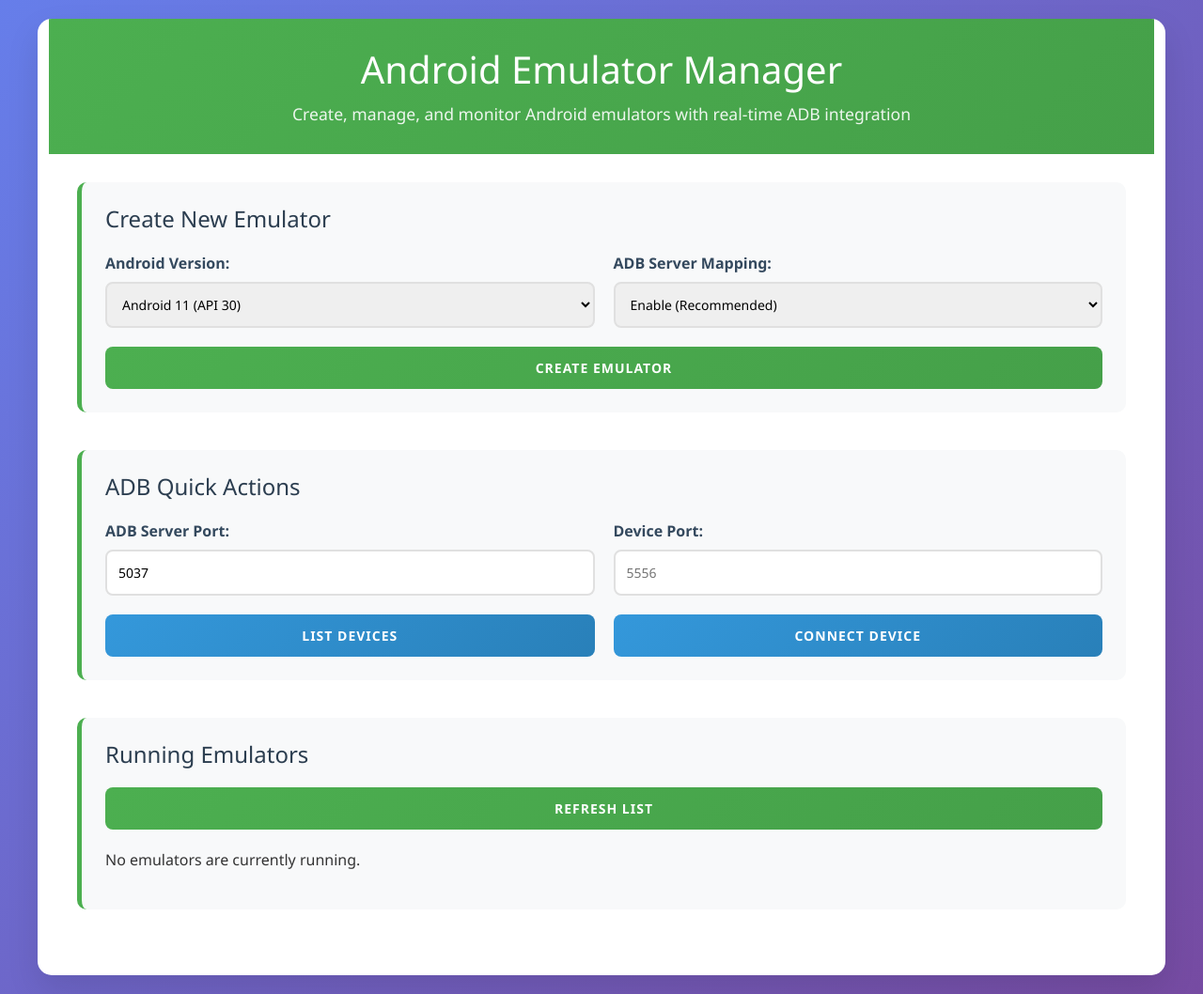
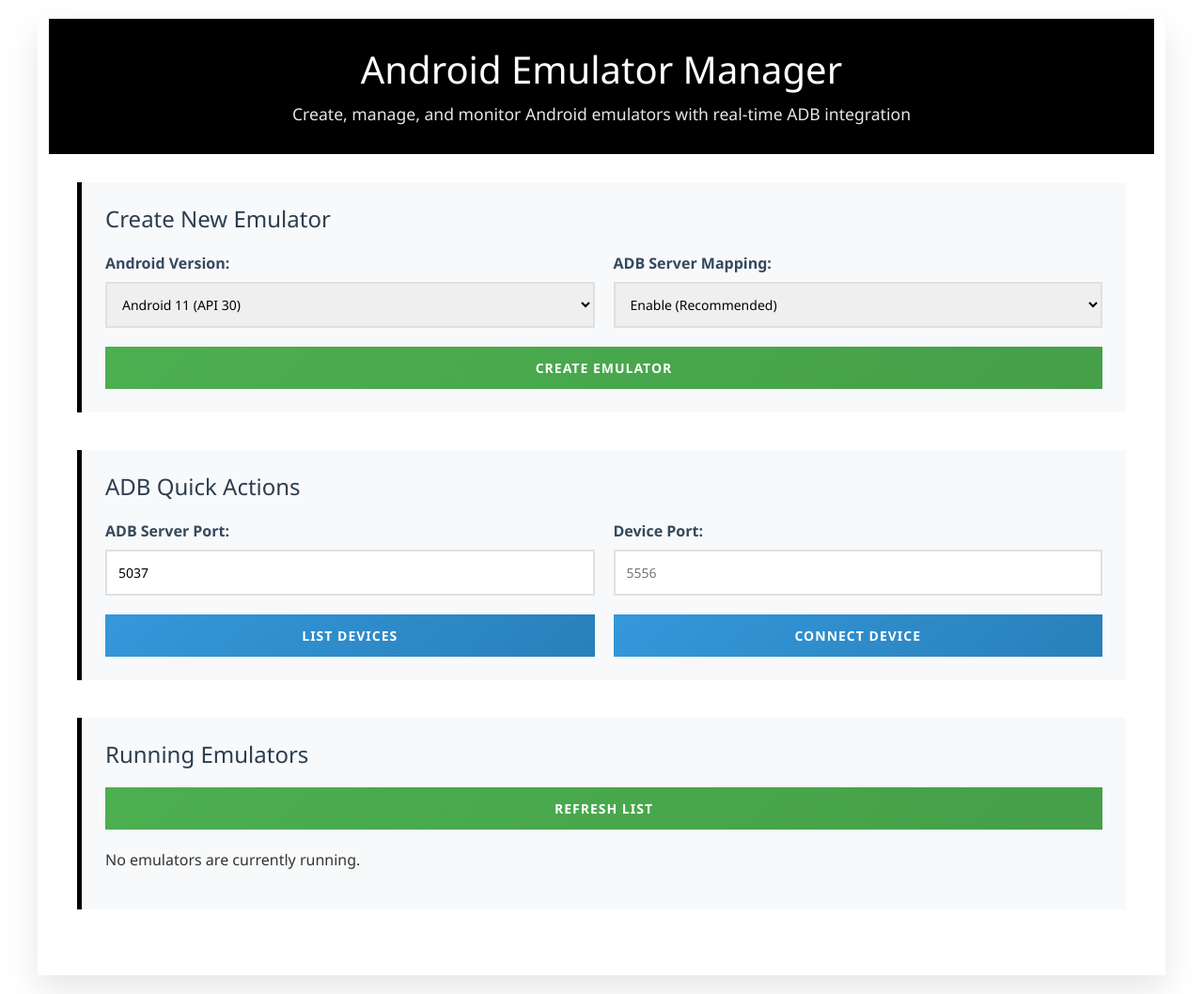
Before and after one commit to BlenDaniel/qemu, a Flask app: page / in a window 1280 px wide. Shown: the whole page at 94% size. Run offline with Flask 3, Linux system fonts and the light colour scheme; data that the repository does not hold is empty.

Commit message:
some more css edits

```diff
--- a/docker/api/static/css/main.css
+++ b/docker/api/static/css/main.css
@@ -3,7 +3,7 @@ body {
     font-family: 'Segoe UI', Tahoma, Geneva, Verdana, sans-serif;
     margin: 0;
     padding: 20px;
-    background: linear-gradient(135deg, #667eea 0%, #764ba2 100%);
+    background: linear-gradient(135deg, #ffffff 0%, #ffffff 100%);
     min-height: 100vh;
     color: #333;
 }
@@ -12,13 +12,13 @@ body {
     max-width: 1200px;
     margin: 0 auto;
     background: white;
-    border-radius: 15px;
+    /* border-radius: 15px; */
     box-shadow: 0 15px 35px rgba(0, 0, 0, 0.1);
     overflow: hidden;
 }
 
 .header {
-    background: linear-gradient(135deg, #4CAF50 0%, #45a049 100%);
+    background: linear-gradient(135deg, #000000 0%, #000000 100%);
     color: white;
     padding: 30px;
     text-align: center;
@@ -44,8 +44,8 @@ body {
     margin-bottom: 40px;
     padding: 25px;
     background: #f8f9fa;
-    border-radius: 10px;
-    border-left: 5px solid #4CAF50;
+    /* border-radius: 10px; */
+    border-left: 5px solid #000000;
 }
 
 .section h2 {
@@ -72,7 +72,7 @@ button {
     width: 100%;
     padding: 12px;
     border: 2px solid #e0e0e0;
-    border-radius: 8px;
+    /* border-radius: 8px; */
     font-size: 14px;
     transition: all 0.3s ease;
 }
@@ -126,7 +126,7 @@ button:disabled {
 .emulator-card {
     background: white;
     border: 1px solid #e0e0e0;
-    border-radius: 10px;
+    /* border-radius: 10px; */
     padding: 20px;
     margin-bottom: 20px;
     box-shadow: 0 2px 10px rgba(0, 0, 0, 0.05);
@@ -155,7 +155,7 @@ button:disabled {
 
 .status-badge {
     padding: 5px 15px;
-    border-radius: 20px;
+    /* border-radius: 20px; */
     font-size: 12px;
     font-weight: 600;
     text-transform: uppercase;
@@ -184,7 +184,7 @@ button:disabled {
     align-items: center;
     padding: 8px 12px;
     background: #f8f9fa;
-    border-radius: 5px;
+    /* border-radius: 5px; */
 }
 
 .detail-label {
@@ -203,7 +203,7 @@ button:disabled {
     background: #2c3e50;
     color: #ecf0f1;
     padding: 15px;
-    border-radius: 5px;
+    /* border-radius: 5px; */
     margin-top: 15px;
     font-family: 'Courier New', monospace;
     font-size: 0.9em;
@@ -249,7 +249,7 @@ button:disabled {
     background: #1e1e1e;
     color: #fff;
     padding: 15px;
-    border-radius: 5px;
+    /* border-radius: 5px; */
     font-family: 'Courier New', monospace;
     font-size: 0.9em;
     max-height: 400px;
--- a/docker/api/static/js/main.js
+++ b/docker/api/static/js/main.js
@@ -195,7 +195,7 @@ function createEmulatorCard(id, emulator) {
 
     card.innerHTML = `
         <div class="emulator-header">
-            <div class="emulator-id">📱 ${emulator.device_id}</div>
+            <div class="emulator-id">${emulator.device_id}</div>
             <div class="status-badge ${statusClass}">${emulator.status}</div>
         </div>
 
--- a/docker/api/templates/novnc_viewer.html
+++ b/docker/api/templates/novnc_viewer.html
@@ -10,7 +10,7 @@
 
 <body>
     <div class="header">
-        <h1>📱 {{ device_id }} - Android Emulator</h1>
+        <h1>{{ device_id }} - Android Emulator</h1>
         <div class="controls">
             <div class="status">
                 <div class="status-indicator" id="statusIndicator"></div>
```
Also changed, not shown: docker/api/static/css/novnc.css (+6 -6 lines).
